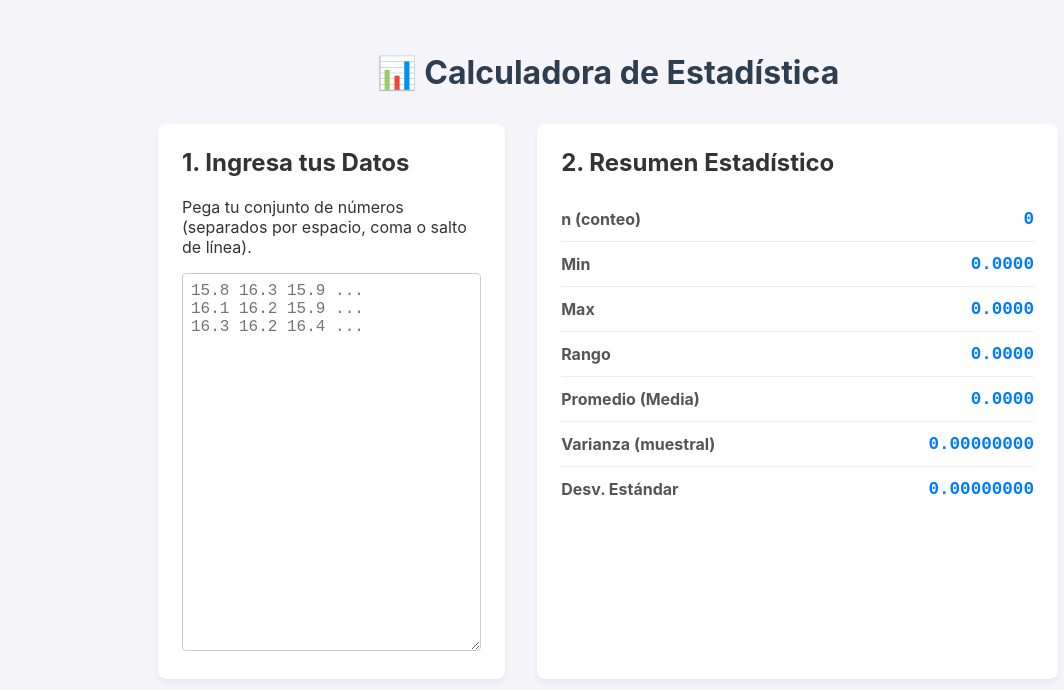
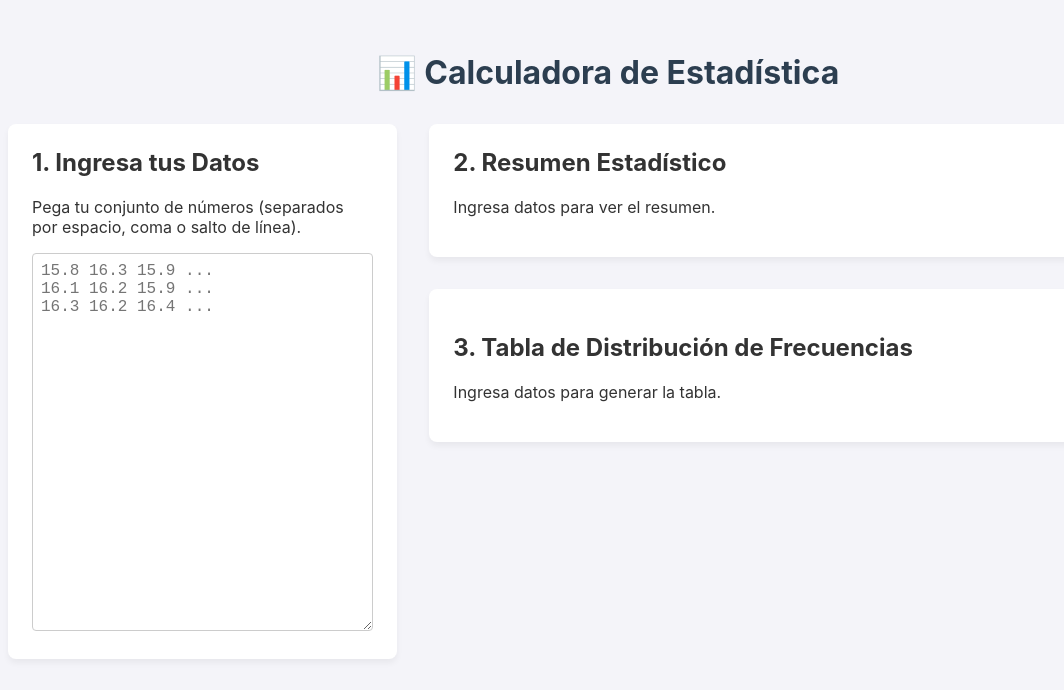
Before and after one commit to Kr1pt0nmK/Probabilidad-Y-Estad-stica---UNISTMO, a Vue app in the folder probabilidad-y-distribuciones-de-probabilidad/: page / in a window 1280 px wide. Shown: the top 690 px of the page, without its empty margins (32-1096 px from the left). Built offline with nearby package versions, Linux system fonts and the light colour scheme.

Commit message:
Actualizar useStatistics.js, StatsSummary.vue para limpiar App.vue y Crear el FrequencyTable.vue para mostrar la tabla completa

```diff
--- a/probabilidad-y-distribuciones-de-probabilidad/src/App.vue
+++ b/probabilidad-y-distribuciones-de-probabilidad/src/App.vue
@@ -1,16 +1,20 @@
 <script setup>
 import { ref } from 'vue'
+// 1. Importar todos los componentes
 import DataInput from './components/DataInput.vue'
+import StatsSummary from './components/StatsSummary.vue'
+import FrequencyTable from './components/FrequencyTable.vue'
 
-// 1. Importamos nuestro "cerebro"
+// 2. Importamos nuestro "cerebro"
 import { useStatistics } from './composables/useStatistics.js'
 
-// 2. Esta es la variable donde se guarda el texto del textarea
+// 3. Esta es la variable donde se guarda el texto del textarea
 const rawData = ref('')
 
-// 3. ¡Aquí ocurre la magia!
+// 4. ¡Aquí ocurre la magia!
 //    Pasamos la variable reactiva 'rawData' a nuestro composable...
 //    ...y nos regresa todos los cálculos (que también son reactivos)
+//    Obtener TODOS los cálculos de nuestro composable
 const {
   n,
   min,
@@ -18,7 +22,10 @@ const {
   rango,
   promedio,
   varianza,
-  desvStd
+  desvStd,
+  m_numClases,
+  anchoClase,
+  frequencyTable // <-- La nueva tabla
 } = useStatistics(rawData)
 
 </script>
@@ -28,47 +35,29 @@ const {
     <h1>📊 Calculadora de Estadística</h1>
   </header>
 
-  <main>
+<main>
     <DataInput v-model="rawData" />
 
-    <div class="results">
-      <h2>2. Resumen Estadístico</h2>
-      <ul>
-        <li>
-          <strong>n (conteo)</strong>
-          <span>{{ n }}</span>
-        </li>
-        <li>
-          <strong>Min</strong>
-          <span>{{ min.toFixed(4) }}</span>
-        </li>
-        <li>
-          <strong>Max</strong>
-          <span>{{ max.toFixed(4) }}</span>
-        </li>
-        <li>
-          <strong>Rango</strong>
-          <span>{{ rango.toFixed(4) }}</span>
-        </li>
-        <li>
-          <strong>Promedio (Media)</strong>
-          <span>{{ promedio.toFixed(4) }}</span>
-        </li>
-        <li>
-          <strong>Varianza (muestral)</strong>
-          <span>{{ varianza.toFixed(8) }}</span>
-        </li>
-        <li>
-          <strong>Desv. Estándar</strong>
-          <span>{{ desvStd.toFixed(8) }}</span>
-        </li>
-      </ul>
+    <div class="results-panel">
+      <StatsSummary
+        :n="n"
+        :min="min"
+        :max="max"
+        :rango="rango"
+        :promedio="promedio"
+        :varianza="varianza"
+        :desvStd="desvStd"
+        :m_numClases="m_numClases"
+        :anchoClase="anchoClase"
+      />
+
+      <FrequencyTable :table-data="frequencyTable" />
     </div>
   </main>
 </template>
 
 <style>
-/* ... (los estilos de 'body', 'header', 'main' que ya tenías) ... */
+/* Estilos Globales (sin cambios) */
 body {
   font-family: -apple-system, BlinkMacSystemFont, "Segoe UI", Roboto, sans-serif;
   background-color: #f4f4f9;
@@ -83,52 +72,28 @@ header {
   color: #2c3e50;
 }
 
+/* Layout principal actualizado */
 main {
-  max-width: 900px;
+  max-width: 1200px; /* Un poco más ancho para la tabla */
   margin: 0 auto;
   display: grid;
-  grid-template-columns: 1fr 1.5fr; /* Le di más espacio a los resultados */
+  grid-template-columns: 1fr 2fr; /* Columna de input más pequeña */
   gap: 2rem;
 }
 
-/* Estilos para la nueva tarjeta de resultados */
-.results {
-  background-color: #fff;
-  padding: 1.5rem;
-  border-radius: 8px;
-  box-shadow: 0 4px 6px rgba(0, 0, 0, 0.05);
+/* Este es el contenedor de la columna derecha,
+  no necesita estilos especiales por ahora
+*/
+.results-panel {
+  display: flex;
+  flex-direction: column;
+  gap: 0; /* Los componentes ya tienen su propio margen/padding */
 }
 
-.results h2 {
-  margin-top: 0;
-}
-
-.results ul {
-  list-style: none;
-  padding: 0;
-  margin: 0;
-}
-
-.results li {
-  display: flex;
-  justify-content: space-between;
-  align-items: center;
-  padding: 0.75rem 0;
-  border-bottom: 1px solid #eee;
-}
-
-.results li:last-child {
-  border-bottom: none;
-}
-
-.results li strong {
-  color: #555;
-}
-
-.results li span {
-  font-weight: 600;
-  font-family: monospace;
-  font-size: 1.1rem;
-  color: #007bff; /* Un color para destacar */
+/* Estilos para pantallas más pequeñas */
+@media (max-width: 900px) {
+  main {
+    grid-template-columns: 1fr; /* Una sola columna */
+  }
 }
 </style>
--- a/probabilidad-y-distribuciones-de-probabilidad/src/components/FrequencyTable.vue
+++ b/probabilidad-y-distribuciones-de-probabilidad/src/components/FrequencyTable.vue
@@ -0,0 +1,92 @@
+<script setup>
+defineProps({
+  tableData: {
+    type: Array,
+    required: true
+  }
+})
+
+// Función para formatear porcentajes
+const toPercent = (val) => {
+  return (val * 100).toFixed(2) + '%'
+}
+</script>
+
+<template>
+  <div class="table-container">
+    <h2>3. Tabla de Distribución de Frecuencias</h2>
+    <div v-if="tableData.length > 0" class="table-wrapper">
+      <table>
+        <thead>
+          <tr>
+            <th>Clase</th>
+            <th>L. Inf.</th>
+            <th>L. Sup.</th>
+            <th>Marca (xi)</th>
+            <th>Frec. (fi)</th>
+            <th>Frec. Acum. (Fi)</th>
+            <th>Frec. Rel. (hi)</th>
+            <th>Frec. Rel. Acum. (Hi)</th>
+          </tr>
+        </thead>
+        <tbody>
+          <tr v-for="row in tableData" :key="row.clase">
+            <td>{{ row.clase }}</td>
+            <td>{{ row.lInf.toFixed(4) }}</td>
+            <td>{{ row.lSup.toFixed(4) }}</td>
+            <td>{{ row.marcaClase.toFixed(4) }}</td>
+            <td>{{ row.frecuencia }}</td>
+            <td>{{ row.frecAcumulada }}</td>
+            <td>{{ toPercent(row.frecRelativa) }}</td>
+            <td>{{ toPercent(row.frecRelAcumulada) }}</td>
+          </tr>
+        </tbody>
+      </table>
+    </div>
+    <p v-else>Ingresa datos para generar la tabla.</p>
+  </div>
+</template>
+
+<style scoped>
+.table-container {
+  background-color: #fff;
+  padding: 1.5rem;
+  border-radius: 8px;
+  box-shadow: 0 4px 6px rgba(0, 0, 0, 0.05);
+  margin-top: 2rem; /* Separación del resumen */
+}
+
+/* Hacemos que la tabla tenga scroll horizontal en pantallas pequeñas */
+.table-wrapper {
+  overflow-x: auto;
+}
+
+table {
+  width: 100%;
+  border-collapse: collapse;
+  margin-top: 1rem;
+}
+
+th, td {
+  border: 1px solid #ddd;
+  padding: 0.6rem 0.8rem;
+  text-align: right;
+  font-size: 0.9rem;
+  white-space: nowrap; /* Evita que los números se partan */
+}
+
+th {
+  background-color: #f9f9f9;
+  font-weight: 600;
+  color: #333;
+}
+
+tbody tr:nth-child(even) {
+  background-color: #fdfdfd;
+}
+
+td:first-child, th:first-child {
+  text-align: center;
+  font-weight: bold;
+}
+</style>
--- a/probabilidad-y-distribuciones-de-probabilidad/src/components/StatsSummary.vue
+++ b/probabilidad-y-distribuciones-de-probabilidad/src/components/StatsSummary.vue
@@ -0,0 +1,109 @@
+<script setup>
+defineProps({
+  n: Number,
+  min: Number,
+  max: Number,
+  rango: Number,
+  promedio: Number,
+  varianza: Number,
+  desvStd: Number,
+  m_numClases: Number,
+  anchoClase: Number
+})
+</script>
+
+<template>
+  <div class="stats-summary">
+    <h2>2. Resumen Estadístico</h2>
+    <ul v-if="n > 0">
+      <li>
+        <strong>n (conteo)</strong>
+        <span>{{ n }}</span>
+      </li>
+      <li>
+        <strong>Min</strong>
+        <span>{{ min.toFixed(4) }}</span>
+      </li>
+      <li>
+        <strong>Max</strong>
+        <span>{{ max.toFixed(4) }}</span>
+      </li>
+      <li>
+        <strong>Rango</strong>
+        <span>{{ rango.toFixed(4) }}</span>
+      </li>
+      <li>
+        <strong>Promedio (Media)</strong>
+        <span>{{ promedio.toFixed(4) }}</span>
+      </li>
+      <li>
+        <strong>Varianza (muestral)</strong>
+        <span>{{ varianza.toFixed(8) }}</span>
+      </li>
+      <li>
+        <strong>Desv. Estándar</strong>
+        <span>{{ desvStd.toFixed(8) }}</span>
+      </li>
+      <li class="divider">
+        <strong>m (clases Sturges)</strong>
+        <span>{{ m_numClases.toFixed(8) }} (aprox. {{ Math.round(m_numClases) }})</span>
+      </li>
+      <li>
+        <strong>Ancho de Clase (w)</strong>
+        <span>{{ anchoClase.toFixed(8) }}</span>
+      </li>
+    </ul>
+    <p v-else>Ingresa datos para ver el resumen.</p>
+  </div>
+</template>
+
+<style scoped>
+.stats-summary {
+  background-color: #fff;
+  padding: 1.5rem;
+  border-radius: 8px;
+  box-shadow: 0 4px 6px rgba(0, 0, 0, 0.05);
+}
+
+h2 {
+  margin-top: 0;
+}
+
+ul {
+  list-style: none;
+  padding: 0;
+  margin: 0;
+}
+
+li {
+  display: flex;
+  justify-content: space-between;
+  align-items: center;
+  padding: 0.75rem 0;
+  border-bottom: 1px solid #eee;
+  flex-wrap: wrap; /* Para pantallas pequeñas */
+}
+
+li:last-child {
+  border-bottom: none;
+}
+
+li.divider {
+  border-top: 2px dashed #007bff;
+  padding-top: 0.75rem;
+  margin-top: 0.5rem;
+}
+
+li strong {
+  color: #555;
+  padding-right: 1rem;
+}
+
+li span {
+  font-weight: 600;
+  font-family: monospace;
+  font-size: 1.1rem;
+  color: #007bff;
+  text-align: right;
+}
+</style>
--- a/probabilidad-y-distribuciones-de-probabilidad/src/composables/useStatistics.js
+++ b/probabilidad-y-distribuciones-de-probabilidad/src/composables/useStatistics.js
@@ -1,78 +1,113 @@
 // src/composables/useStatistics.js
-
-// 'computed' es la herramienta más poderosa de Vue.
-// Es un valor que se recalcula automáticamente cuando sus dependencias cambian.
 import { computed } from 'vue'
 
-// Exportamos una función que podemos usar en cualquier componente
 export function useStatistics(rawDataRef) {
 
-  // 1. EL PARSER:
-  //    Creamos un 'computed' que limpia los datos CADA VEZ que el usuario escribe.
+  // 1. EL PARSER (Sin cambios)
   const dataArray = computed(() => {
-    // Si no hay texto, regresa un array vacío
     if (!rawDataRef.value) return []
-
     return rawDataRef.value
-      .split(/[\n\t, ]+/)   // 1. Separar por saltos de línea, tabs, comas o espacios
-      .filter(n => n.trim() !== '') // 2. Quitar entradas vacías
-      .map(n => parseFloat(n))    // 3. Convertir todo a número
-      .filter(n => !isNaN(n))     // 4. Quitar cualquier cosa que NO sea un número
-      .sort((a, b) => a - b)      // 5. ¡Ordenar los datos de menor a mayor!
+      .split(/[\n\t, ]+/)
+      .filter(n => n.trim() !== '')
+      .map(n => parseFloat(n))
+      .filter(n => !isNaN(n))
+      .sort((a, b) => a - b)
   })
 
-  // 2. CÁLCULOS BÁSICOS:
-  //    Estos 'computed' dependen de 'dataArray'. Si 'dataArray' cambia,
-  //    estos se recalcularán solos.
-
-  // n (conteo)
+  // 2. CÁLCULOS BÁSICOS (Sin cambios)
   const n = computed(() => dataArray.value.length)
-
-  // min (gracias a que ordenamos, es el primero)
-  const min = computed(() => {
-    if (n.value === 0) return 0
-    return dataArray.value[0]
-  })
-
-  // max (gracias a que ordenamos, es el último)
-  const max = computed(() => {
-    if (n.value === 0) return 0
-    return dataArray.value[n.value - 1]
-  })
-
-  // rango
+  const min = computed(() => (n.value === 0 ? 0 : dataArray.value[0]))
+  const max = computed(() => (n.value === 0 ? 0 : dataArray.value[n.value - 1]))
   const rango = computed(() => max.value - min.value)
-
-  // promedio (media)
   const promedio = computed(() => {
     if (n.value === 0) return 0
     const sum = dataArray.value.reduce((acc, val) => acc + val, 0)
     return sum / n.value
   })
-
-  // varianza (muestral, como en tu Excel que usa n-1)
   const varianza = computed(() => {
-    if (n.value < 2) return 0 // Necesitas al menos 2 datos
+    if (n.value < 2) return 0
     const mean = promedio.value
     const sumOfSquares = dataArray.value.reduce((acc, val) => {
       return acc + Math.pow(val - mean, 2)
     }, 0)
     return sumOfSquares / (n.value - 1)
   })
-
-  // desviación estándar
   const desvStd = computed(() => Math.sqrt(varianza.value))
 
-  // 3. EXPORTAR RESULTADOS:
-  //    Regresamos todos nuestros valores 'computed' para que App.vue pueda usarlos.
+  // 3. CÁLCULOS PARA LA TABLA DE FRECUENCIAS (¡NUEVO!)
+
+  // m (Número de clases) - Regla de Sturges
+  // (Como en tu Excel: 1 + 3.3 * log10(n))
+  const m_numClases = computed(() => {
+    if (n.value === 0) return 0
+    return 1 + 3.3 * Math.log10(n.value)
+  })
+
+  // Ancho de clase (w)
+  const anchoClase = computed(() => {
+    if (m_numClases.value === 0) return 0
+    return rango.value / m_numClases.value
+  })
+
+  // La tabla de frecuencias completa
+  const frequencyTable = computed(() => {
+    // No calcules nada si no hay datos o si m/w es 0
+    if (n.value === 0 || m_numClases.value === 0 || anchoClase.value === 0) {
+      return []
+    }
+
+    const m = Math.round(m_numClases.value) // m (redondeado)
+    const w = anchoClase.value // w (sin redondear, para precisión)
+    const tabla = []
+    let limiteInferior = min.value
+    let acumulada = 0
+
+    for (let i = 0; i < m; i++) {
+      const limiteSuperior = limiteInferior + w
+
+      // Contar cuántos datos caen en este rango [l_inf, l_sup)
+      const frecuencia = dataArray.value.filter(val => {
+        // La última clase debe incluir el límite superior
+        if (i === m - 1) {
+          return val >= limiteInferior && val <= limiteSuperior
+        }
+        // Las clases normales son [l_inf, l_sup)
+        return val >= limiteInferior && val < limiteSuperior
+      }).length
+
+      acumulada += frecuencia
+      const frecRelativa = frecuencia / n.value
+      const frecRelAcumulada = acumulada / n.value
+
+      tabla.push({
+        clase: i + 1,
+        lInf: limiteInferior,
+        lSup: limiteSuperior,
+        marcaClase: (limiteInferior + limiteSuperior) / 2,
+        frecuencia: frecuencia,
+        frecAcumulada: acumulada,
+        frecRelativa: frecRelativa,
+        frecRelAcumulada: frecRelAcumulada
+      })
+
+      // El siguiente límite inferior es el superior actual
+      limiteInferior = limiteSuperior
+    }
+
+    return tabla
+  })
+
+  // 4. EXPORTAR RESULTADOS (Actualizado)
   return {
-    dataArray, // Lo retornamos por si lo necesitamos después
     n,
     min,
     max,
     rango,
     promedio,
     varianza,
-    desvStd
+    desvStd,
+    m_numClases, // <-- NUEVO
+    anchoClase,  // <-- NUEVO
+    frequencyTable // <-- NUEVO
   }
 }
```
